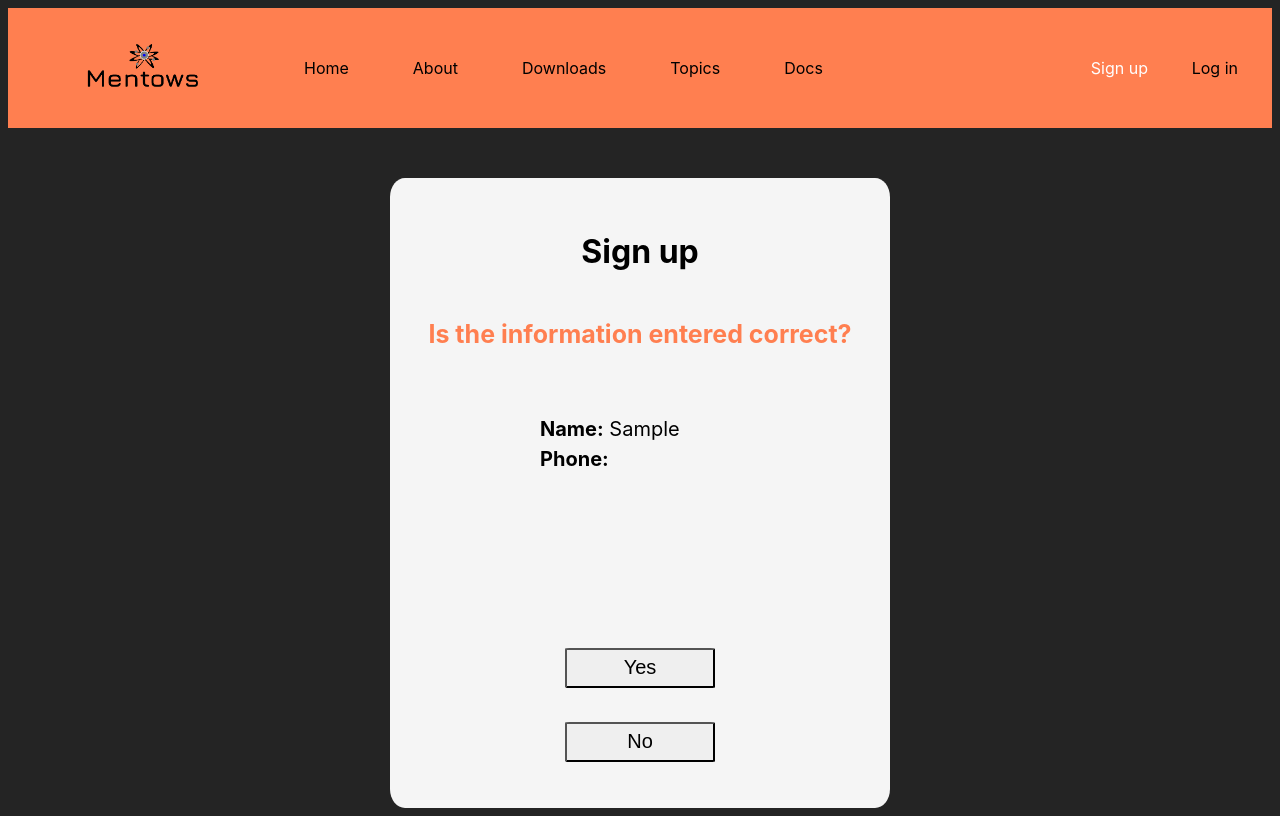
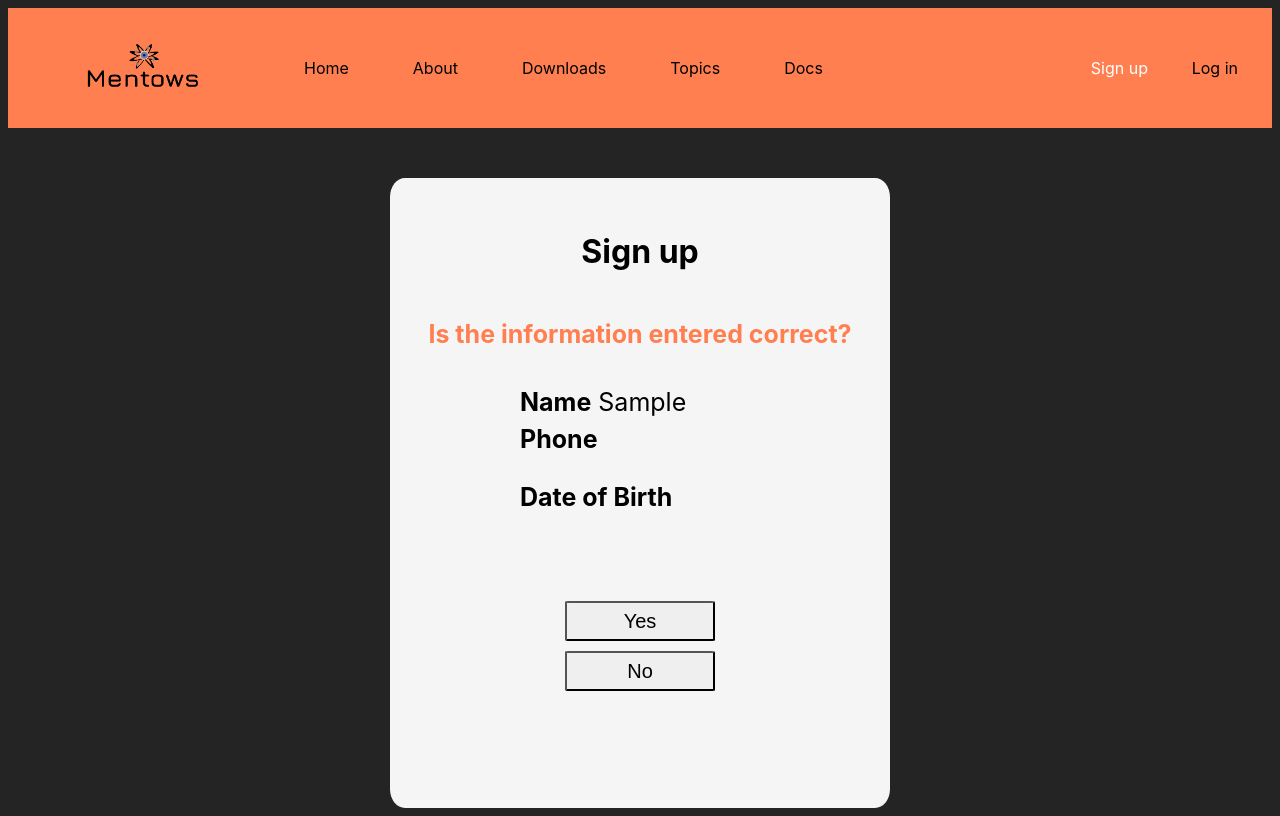
Before and after one commit to Keiaus/Mentows, a React (Vite) app in the folder mentows/: page /Signup in a window 1280 px wide. Both pictures are taken after typing "Sample", "Sample" into the empty fields and a click on the button "Next". Built offline with nearby package versions, Linux system fonts and the light colour scheme.

Commit message:
Changed sign up page format

```diff
--- a/mentows/src/components/Signup/SignupForm.jsx
+++ b/mentows/src/components/Signup/SignupForm.jsx
@@ -46,21 +46,27 @@ const SignupForm = () => {
                         <div id='confirmation-container' style={{ height: '630px', width: '500px', backgroundColor: 'whitesmoke', margin: 'auto', borderRadius: '3%', marginTop: '50px' }}>
                             <div id='container' style={{ textAlign: 'center', marginTop: '50px' }}>
                                 <h1 style={{ textAlign: 'center', paddingTop: '50px', color: 'black' }}>Sign up</h1>
-                                <h3 style={{ color: 'coral', fontSize: '25px', marginTop: '40px', marginBottom: '60px' }}>Is the information entered correct?</h3>
+                                <h3 style={{ color: 'coral', fontSize: '25px', marginTop: '40px', marginBottom: '30px' }}>Is the information entered correct?</h3>
                                 {
-                                    <p style={{ color: 'black', fontSize: '20px', display: 'block', textAlign: 'left', marginLeft: '150px' }}>
-                                        <span style={{ fontWeight: 'bold' }}>Name:</span> {document.getElementById("name").value}
+                                    <p style={{ color: 'black', fontSize: '25px', display: 'block', textAlign: 'left', marginLeft: '130px' }}>
+                                        <span style={{ fontWeight: 'bold' }}>Name</span> {document.getElementById("name").value}
                                         <br />
-                                        <span style={{ fontWeight: 'bold' }}>Phone:</span> {formatPhoneNumber(document.getElementById("phone").value)}
+                                        <span style={{ fontWeight: 'bold' }}>Phone</span> {formatPhoneNumber(document.getElementById("phone").value)}
+                                        <br />
+                                        <div style={{marginRight:'20px', marginTop:'20px'}}>
+                                            <span style={{ fontWeight: 'bold' }}>Date of Birth</span>
+                                            <br />
+                                            <div>
+                                                {document.getElementById("month-select").value} {document.getElementById("day-select").value} {document.getElementById("year-select").value}
+                                            </div>
+                                        </div>
                                     </p>
                                 }
 
-                                <br />
-                                <div style={{ marginTop: '70px' }}>
+                                <div>
                                     <form onSubmit={handleYesClicked}>
                                         <button type='submit' id='yes' style={{ height: '40px', width: '150px', fontSize: '20px', marginTop: '60px', borderRadius: '3%' }} >Yes</button>
                                     </form>
-                                    <br />
                                     <form onSubmit={handleNoClicked}>
                                         <button type='submit' id='no' style={{ height: '40px', width: '150px', fontSize: '20px', marginTop: '10px', borderRadius: '3%' }} >No</button>
                                     </form>
@@ -178,7 +184,7 @@ const SignupForm = () => {
                                             <div className="year" style={{ paddingRight: '10px' }}>
                                                 <label style={{ fontSize: '15px', color: 'black' }}>Year</label>
                                                 <br />
-                                                <select style={{ width: '75px', height: '50px', fontSize: '20px' }} onChange={(event) => setYear(event.target.value)}>
+                                                <select id='year-select' style={{ width: '75px', height: '50px', fontSize: '20px' }} onChange={(event) => setYear(event.target.value)}>
                                                     <option value=''></option>
                                                     {(() => {
                                                         const date = new Date();
@@ -186,7 +192,7 @@ const SignupForm = () => {
                                                         const options = [];
 
                                                         for (let year = currentYear; year >= 1900; year--) {
-                                                            options.push(<option id='year-select' key={year} value={year}>{year}</option>);
+                                                            options.push(<option key={year} value={year}>{year}</option>);
                                                         }
 
                                                         return options;
```
